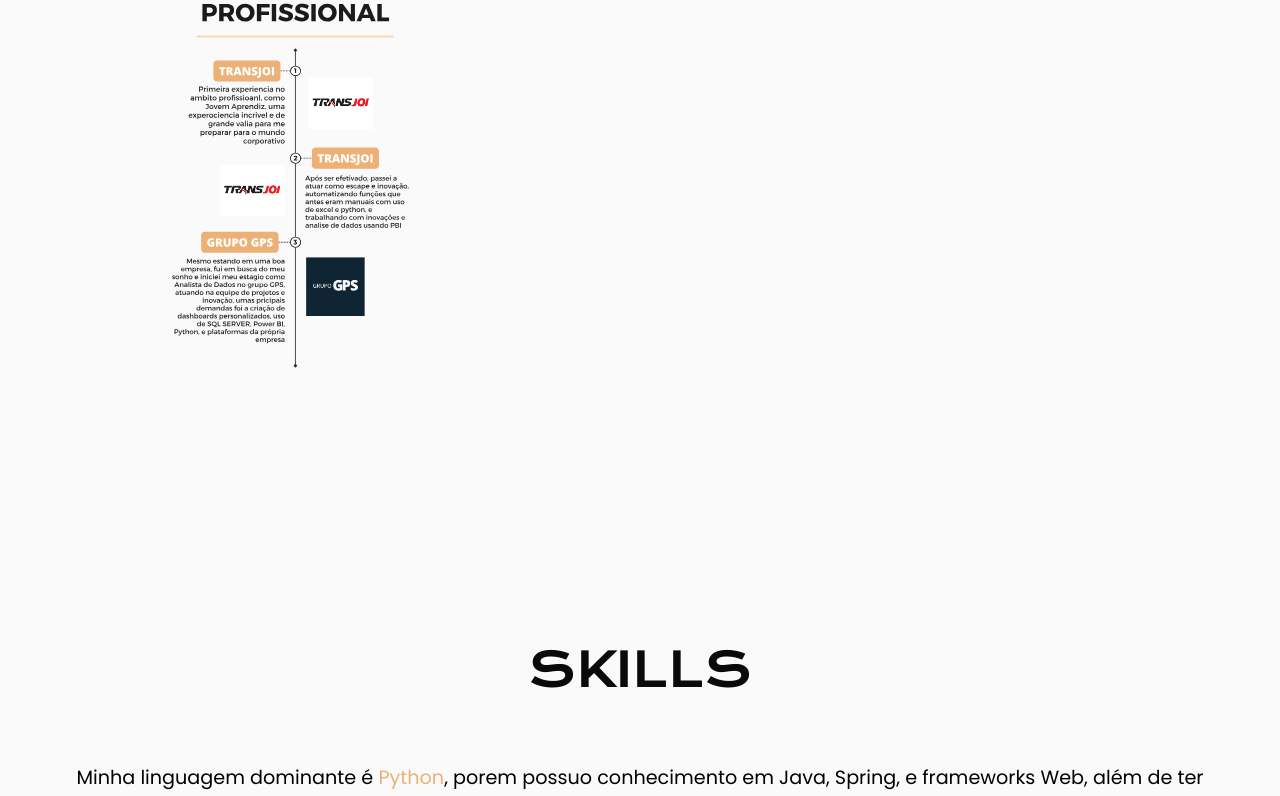
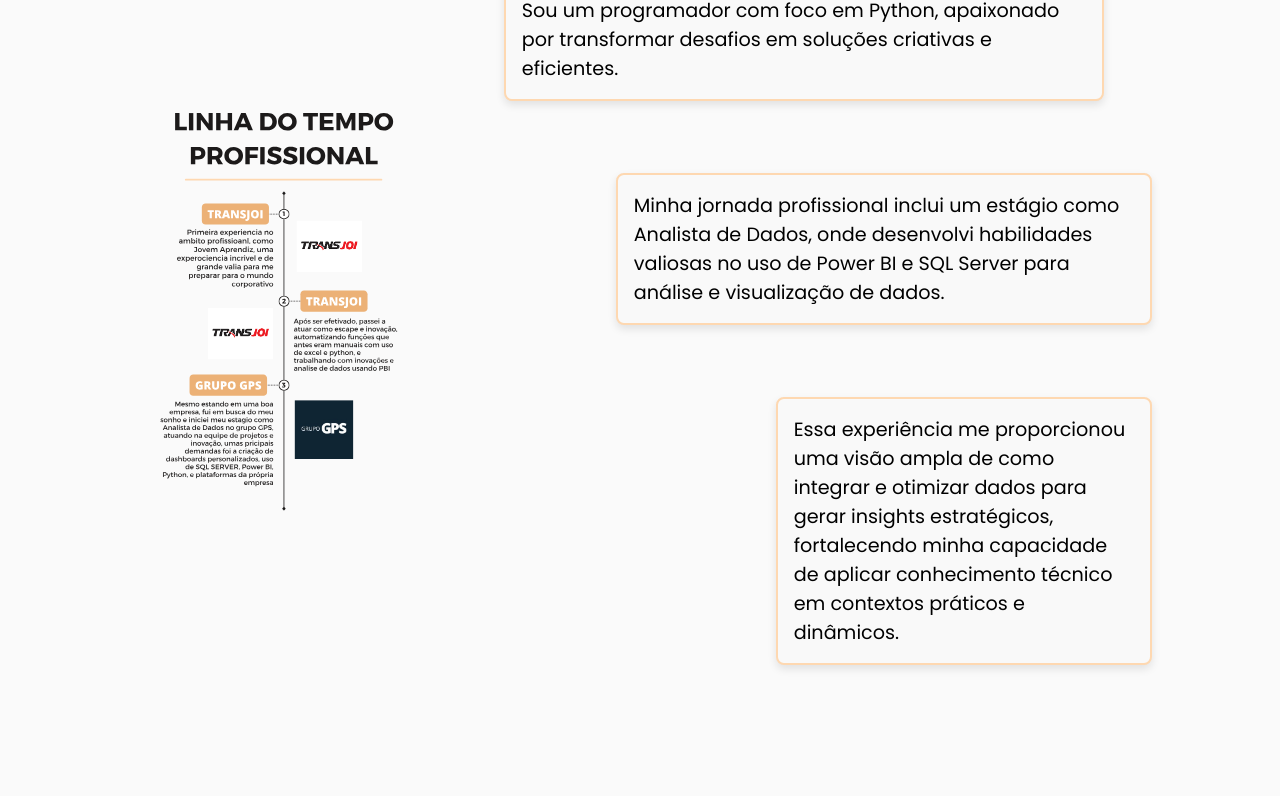
Before and after one commit to EduardoBOliveira/MeuPortifolio, a React (Vite) app in the folder Portifolio/: page / in a window 1280 px wide. Shown: the part 1273-2069 px from the top of the page. Built offline with nearby package versions, Linux system fonts and the light colour scheme.

Commit message:
Atualizando pagina SOBRE

```diff
--- a/Portifolio/src/Pages/Home/index.jsx
+++ b/Portifolio/src/Pages/Home/index.jsx
@@ -100,26 +100,33 @@ export default function Home() {
                   className="sobre_foto"
                 />
                 <div className="container_texto">
+                  <div className="texto01">
                     <p className="sobre_texto">
-
+                      Sou um programador com foco em Python,
+                      apaixonado por transformar desafios em soluções criativas e eficientes.
                     </p>
+                  </div>
+                  <div className="texto02">
                     <p className="sobre_texto">
-
+                      Minha jornada profissional inclui um estágio como Analista de Dados,
+                      onde desenvolvi habilidades valiosas no uso de Power BI e SQL Server para análise e visualização de dados.
                     </p>
+                  </div>
+                  <div className="texto03">
                     <p className="sobre_texto">
-
+                      Essa experiência me proporcionou uma visão ampla de como integrar e otimizar dados para gerar insights estratégicos,
+                      fortalecendo minha capacidade de aplicar conhecimento técnico em contextos práticos e dinâmicos.
                     </p>
-
-                  <p className="sobre_texto">
-
-                  </p>
+                  </div>
                 </div>
               </div>
           </div>
         </article>
 
         <article className="tecnologias">
-          <p className="tecnologias_titulo" id="tecnologias">
+          <div className="corpo_tenologia" id="tecnologias">
+
+            <p className="tecnologias_titulo">
               SKILLS
             </p>
             <p className="tecnologias_texto">
@@ -199,6 +206,7 @@ export default function Home() {
               />
 
             </div>
+          </div>
         </article>
         <article className="projetos">
           <p className="projetos_titulo" id="projetos">
--- a/Portifolio/src/Pages/Home/sobre.css
+++ b/Portifolio/src/Pages/Home/sobre.css
@@ -37,7 +37,7 @@
 .sobre_corpo {
   display: flex;
   padding: 4rem;
-  gap: 2rem;
+  gap: 1rem;
   align-items: center;
 }
 
@@ -49,13 +49,34 @@
 .container_texto {
   display: flex;
   flex-direction: column;
-  gap: 4rem;
+  gap: 1rem;
 }
 
 .sobre_texto {
   color: var(--cor-paragrafos);
   font-family: var(--fonte-poppins);
   font-size: 1.5rem;
+  border: 2px solid var(--cor-bordas); /* Cor da borda */
+  border-radius: 8px; /* Cantos arredondados */
+  padding: 16px; /* Espaçamento interno */
+  margin: 20px auto; /* Margem para centralizar */
+  max-width: 600px; /* Largura máxima */
+  background-color: #f9f9f9; /* Cor de fundo */
+  box-shadow: 0 4px 8px rgba(0, 0, 0, 0.1); /* Sombra suave */
+  transition: border-color 0.5s ease, box-shadow 0.5s ease; /* Transição suave */
+}
+
+.sobre_texto:hover{
+  border-color: #0056b3; /* Cor da borda ao passar o mouse */
+  box-shadow: 0 6px 12px rgba(0, 0, 0, 0.2); /* Sombra mais pronunciada ao passar o mouse */
+}
+
+.texto02{
+  margin-left: 10rem;
+}
+
+.texto03{
+  margin-left: 20rem;
 }
 
 @media (max-width: 1300px) {
--- a/Portifolio/src/Pages/Home/tecnologias.css
+++ b/Portifolio/src/Pages/Home/tecnologias.css
@@ -12,6 +12,7 @@
   font-family: var(--fonte-krona-one);
   color: var(--cor-titulos);
   font-size: 4rem;
+  margin-top: 2rem;
 }
 
 .tecnologias_texto {
```
Lines whose indentation alone changed are shown as unchanged.
